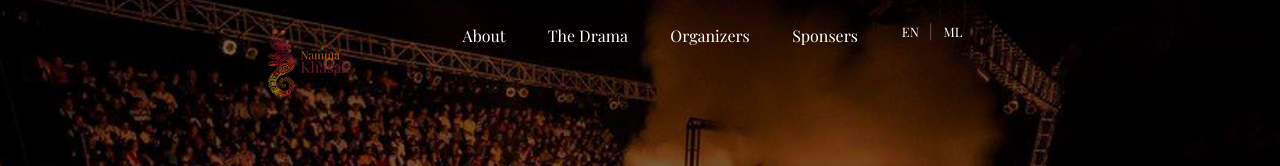
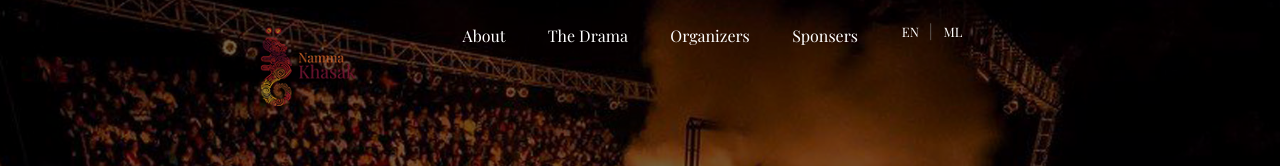
Before and after one commit to muneef/khasak, a website: page public/ml.html in a window 1280 px wide. Shown: the top 166 px of the page. Drawn offline with nearby package versions, Linux system fonts and the light colour scheme.

Commit message:
touched ml.html

```diff
--- a/public/ml.html
+++ b/public/ml.html
@@ -35,7 +35,7 @@
                     <ul class="o-menu__list">
                         <li class="o-menu__item">
                             <a href="#" class="o-menu__heading o-menu__link u-brand">
-                                <img class="o-brand" src="/img/full-logo-color.png" alt="Namma Khasak"/></a></li>
+                                <img class="o-brand" src="/img/logo-small.png" alt="Namma Khasak"/></a></li>
                         <a href="#" class="custom-toggle" id="toggle"><s class="bar"></s><s class="bar"></s></a>
                     </ul>
                 </div>
```
